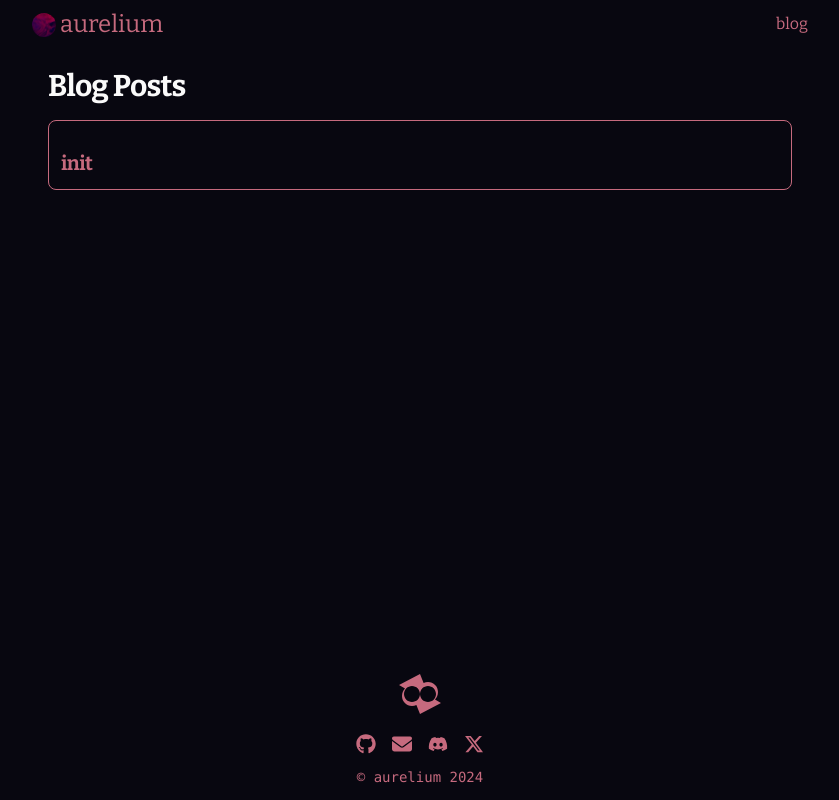
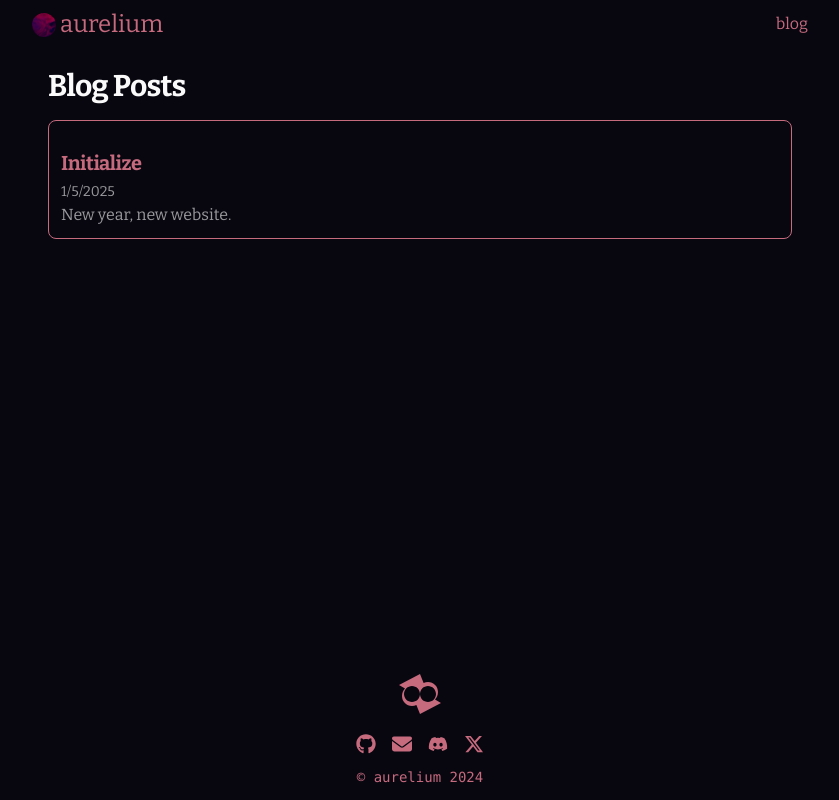
Before and after one commit to AutumnAurelium/react-website, a Next.js app: page /blog in a window 1280 px wide. Shown: the whole page, without its empty margins (220-1059 px from the left). Built offline with nearby package versions, Linux system fonts and the light colour scheme.

Commit message:
fix bug with new page metadata format and revert bad change

```diff
--- a/next.config.mjs
+++ b/next.config.mjs
@@ -3,10 +3,6 @@ import createMDX from '@next/mdx'
 /** @type {import('next').NextConfig} */
 const nextConfig = {
   pageExtensions: ['js', 'jsx', 'md', 'mdx', 'ts', 'tsx'],
-  assetPrefix: process.env.NODE_ENV === 'production' ? 'https://aurelium.me' : '',
-  images: {
-    domains: ['aurelium.me'],
-  },
 }
 
 // We can't just import them and use that due to those not being serializable.
--- a/src/app/blog/page.tsx
+++ b/src/app/blog/page.tsx
@@ -12,8 +12,8 @@ export const metadata = {
   title: 'Blog'
 }
 
-export default function BlogPage() {
-  const posts = getAllPosts()
+export default async function BlogPage() {
+  const posts = await getAllPosts()
 
   return (
     <div className="max-w-4xl mx-auto py-2 px-4 not-prose">
--- a/src/lib/mdx.ts
+++ b/src/lib/mdx.ts
@@ -1,22 +1,23 @@
 import fs from 'fs'
 import path from 'path'
-import matter from 'gray-matter'
 
 const postsDirectory = path.join(process.cwd(), 'src/app/blog/posts')
 
-export function getAllPosts() {
-  const files = fs.readdirSync(postsDirectory)
+export async function getAllPosts() {
+  const files = fs.readdirSync(postsDirectory);
 
-  return files
-    .filter(file => /\.mdx$/.test(file))
-    .map(fileName => {
-      const fullPath = path.join(postsDirectory, fileName)
-      const fileContents = fs.readFileSync(fullPath, 'utf8')
-      const { data } = matter(fileContents)
+  const posts = [];
 
-      return {
-        slug: fileName.replace(/\.mdx$/, ''),
-        ...data,
-      }
-    })
+  for(const filename of files) {
+    const slug = filename.replace(/\.mdx$/, '');
+
+    const postModule = (await import(`../app/blog/posts/${slug}.mdx`));
+
+    posts.push({
+      slug: slug,
+      ...postModule.metadata,
+    });
+  }
+
+  return posts;
 }
```
